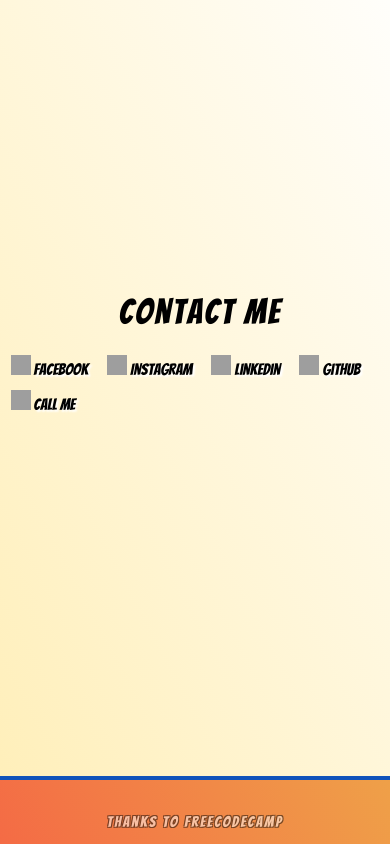
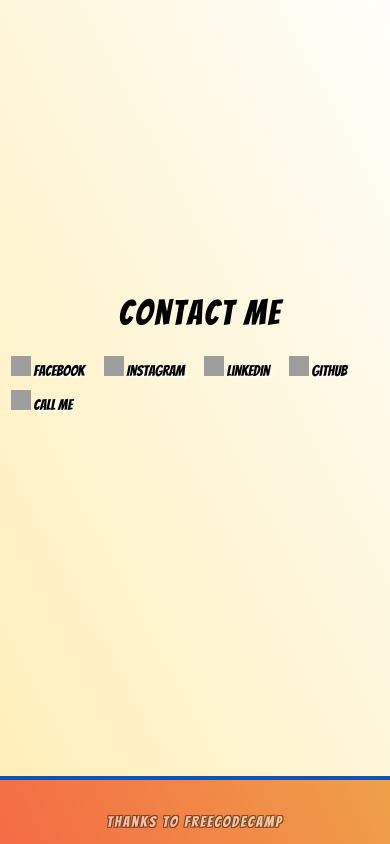
Before and after one commit to diethermarcelo/portfolio, a plain HTML site: page index.html in a window 390 px wide. Shown: the part 3025-3869 px from the top of the page. Drawn offline with nearby package versions, Linux system fonts and the light colour scheme; grey boxes are pictures that could not be loaded.

Commit message:
modified css

```diff
--- a/css/style.css
+++ b/css/style.css
@@ -302,7 +302,7 @@ footer a:hover{
     opacity:1;
     font-size: 30px
 }
-@media(max-width:500px){
+@media(max-width:800px){
   #welcome-section h1{
     font-size: 30px;
   }
@@ -333,6 +333,9 @@ footer a:hover{
 
     position:relative;
   }
+  #profile li{
+    font-size: 15px;
+  }
   #profile li img{
     width:20px;
     height:20px;
```
